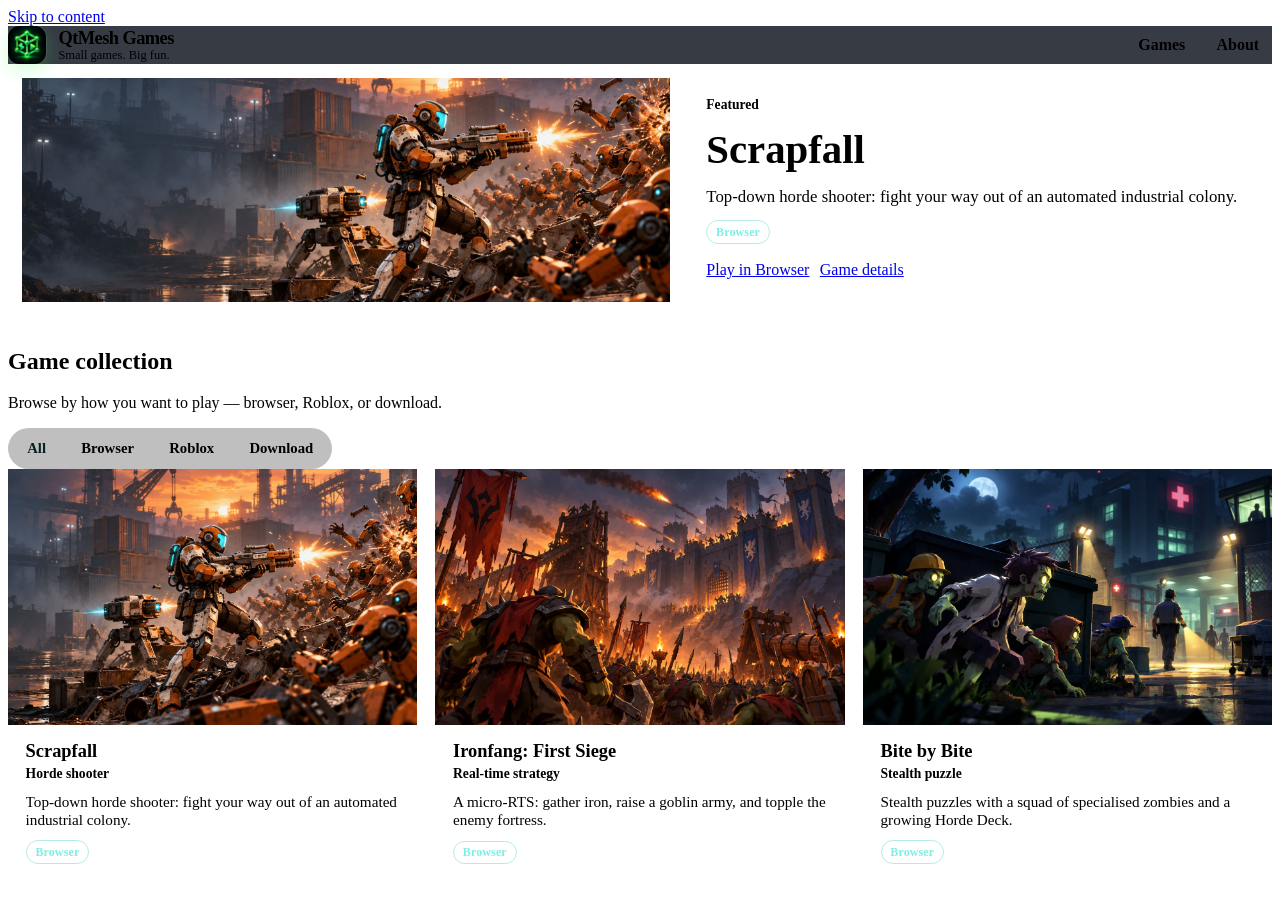
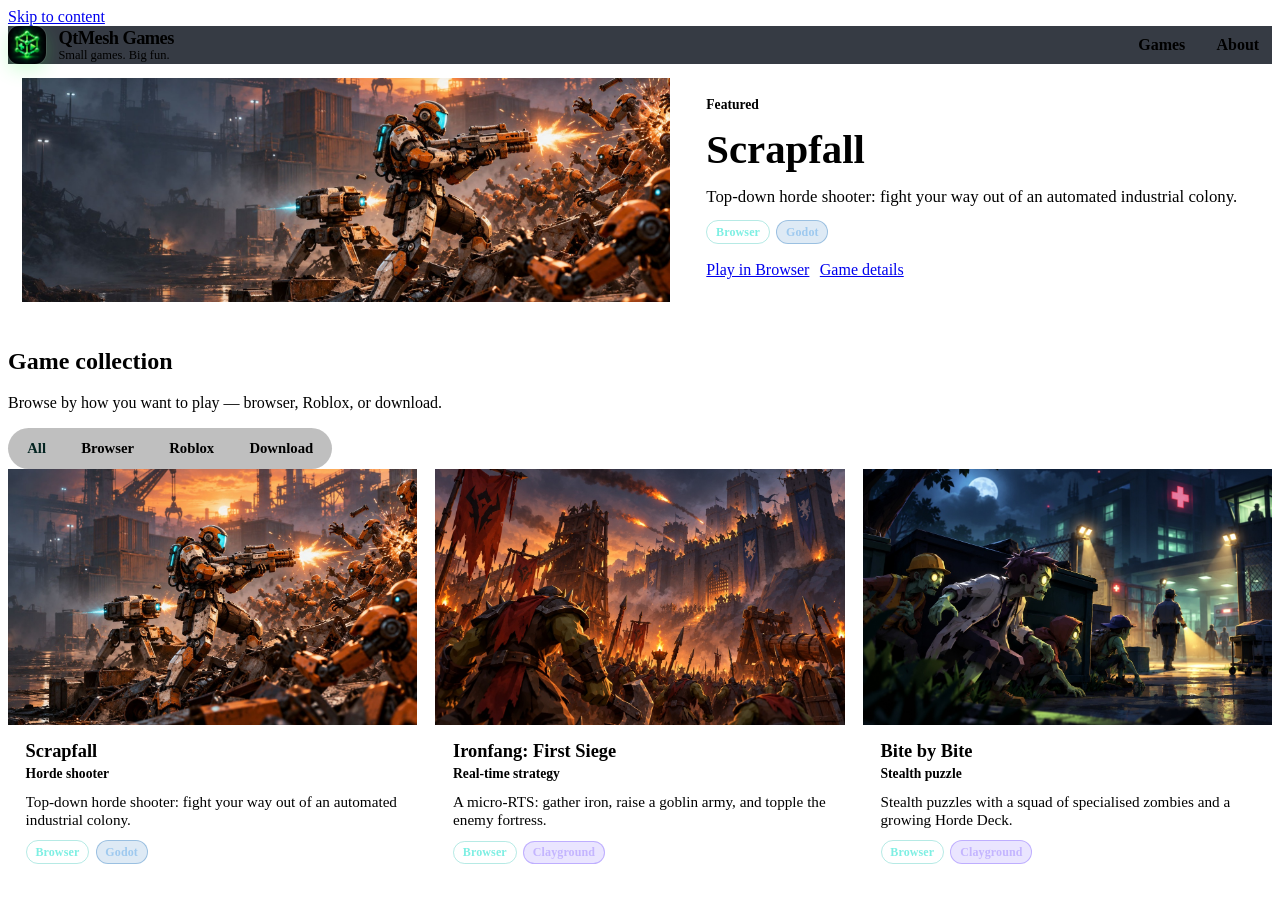
Before and after one commit to fernandotonon/qtmesh-games-web, a React (Vite) app: page /#/ in a window 1280 px wide. Shown: the top 899 px of the page. Built offline with nearby package versions, Linux system fonts and the light colour scheme; the HTML template or start-up script is replaced by a standard one.

Commit message:
Show Clayground and Godot engine pills on game cards.
Keep platform badges and add engine labels beside Browser for those titles.

```diff
--- a/src/components/FeaturedGame.tsx
+++ b/src/components/FeaturedGame.tsx
@@ -17,7 +17,7 @@ export function FeaturedGame({ game }: { game: Game }) {
         <p className="featured-label">Featured</p>
         <h1 id="featured-title">{game.title}</h1>
         <p className="featured-hook">{game.shortDescription}</p>
-        <PlatformBadges platforms={game.platforms} />
+        <PlatformBadges platforms={game.platforms} engine={game.engine} />
         <div className="featured-actions">
           {action.kind === 'browser' && action.to ? (
             <Link className="button button-primary" to={action.to}>
--- a/src/components/GameCard.tsx
+++ b/src/components/GameCard.tsx
@@ -17,7 +17,7 @@ export function GameCard({ game }: { game: Game }) {
             <p className="game-card-genre">{game.genre}</p>
           </div>
           <p className="game-card-desc">{game.shortDescription}</p>
-          <PlatformBadges platforms={game.platforms} />
+          <PlatformBadges platforms={game.platforms} engine={game.engine} />
         </div>
       </Link>
     </article>
--- a/src/components/PlatformBadge.css
+++ b/src/components/PlatformBadge.css
@@ -35,3 +35,15 @@
   color: #ffd0a4;
   border-color: rgba(240, 160, 90, 0.4);
 }
+
+.engine-clayground {
+  background: rgba(126, 92, 255, 0.16);
+  color: #c4b5ff;
+  border-color: rgba(126, 92, 255, 0.4);
+}
+
+.engine-godot {
+  background: rgba(71, 140, 200, 0.18);
+  color: #9ec9ef;
+  border-color: rgba(71, 140, 200, 0.45);
+}
--- a/src/components/PlatformBadge.tsx
+++ b/src/components/PlatformBadge.tsx
@@ -1,19 +1,43 @@
-import type { PlayPlatform } from '../catalog/types'
+import type { Engine, PlayPlatform } from '../catalog/types'
 import { PLATFORM_LABELS } from '../lib/platforms'
 import './PlatformBadge.css'
+
+const ENGINE_LABELS: Partial<Record<Engine, string>> = {
+  clayground: 'Clayground',
+  godot: 'Godot',
+}
 
 export function PlatformBadge({ platform }: { platform: PlayPlatform }) {
   return <span className={`platform-badge platform-${platform}`}>{PLATFORM_LABELS[platform]}</span>
 }
 
-export function PlatformBadges({ platforms }: { platforms: PlayPlatform[] }) {
+export function EngineBadge({ engine }: { engine: Engine }) {
+  const label = ENGINE_LABELS[engine]
+  if (!label) return null
+  return <span className={`platform-badge engine-${engine}`}>{label}</span>
+}
+
+export function PlatformBadges({
+  platforms,
+  engine,
+}: {
+  platforms: PlayPlatform[]
+  engine?: Engine
+}) {
+  const engineLabel = engine ? ENGINE_LABELS[engine] : undefined
+
   return (
-    <ul className="platform-badges" aria-label="Available platforms">
+    <ul className="platform-badges" aria-label="Platforms and engines">
       {platforms.map((platform) => (
         <li key={platform}>
           <PlatformBadge platform={platform} />
         </li>
       ))}
+      {engine && engineLabel ? (
+        <li key={`engine-${engine}`}>
+          <EngineBadge engine={engine} />
+        </li>
+      ) : null}
     </ul>
   )
 }
--- a/src/pages/GameDetailPage.tsx
+++ b/src/pages/GameDetailPage.tsx
@@ -54,7 +54,7 @@ export function GameDetailPage() {
           <p className="detail-genre">{game.genre}</p>
           <h1>{game.title}</h1>
           <p className="detail-short">{game.shortDescription}</p>
-          <PlatformBadges platforms={game.platforms} />
+          <PlatformBadges platforms={game.platforms} engine={game.engine} />
           <GameActions game={game} />
         </div>
       </header>
```
